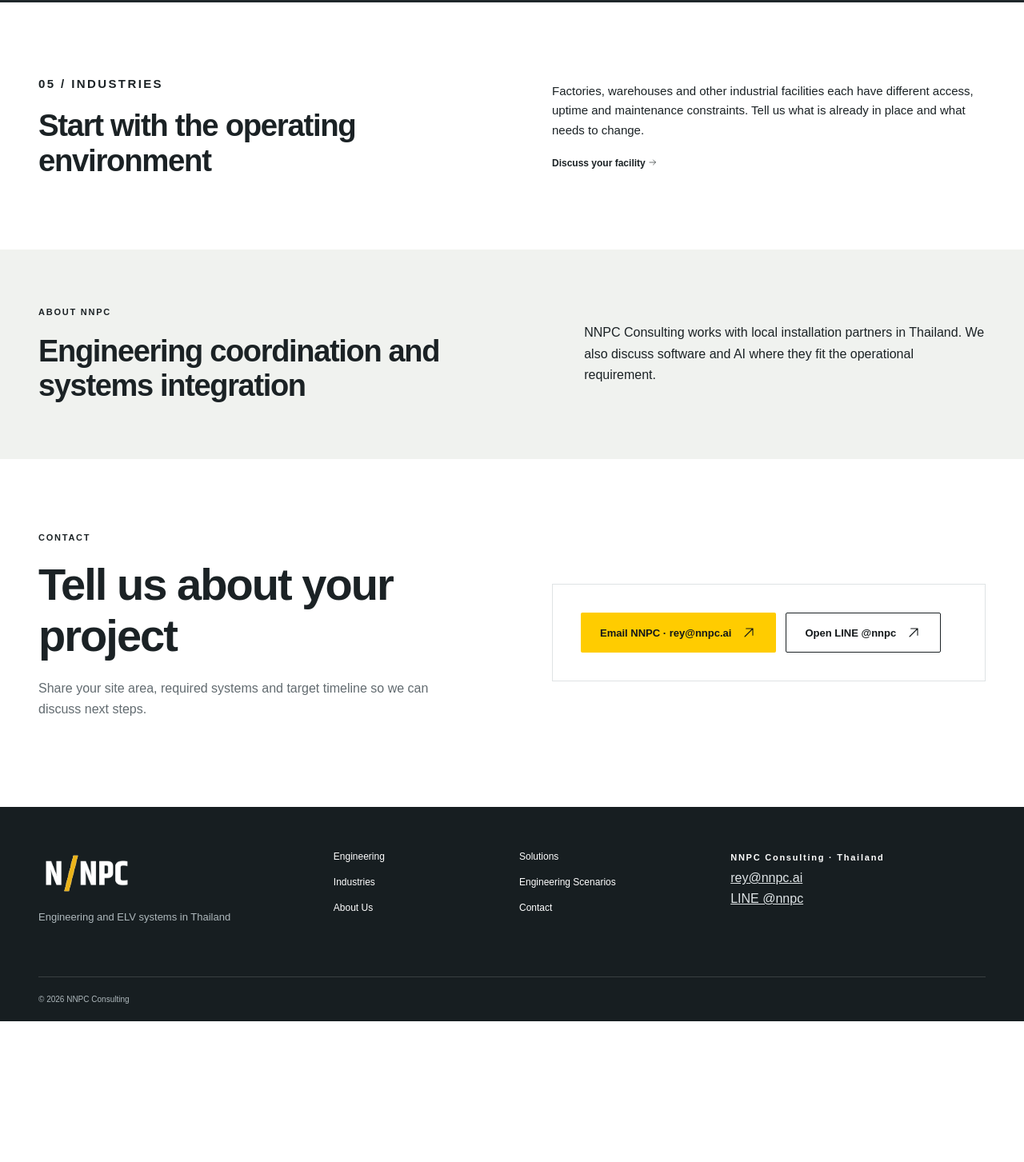
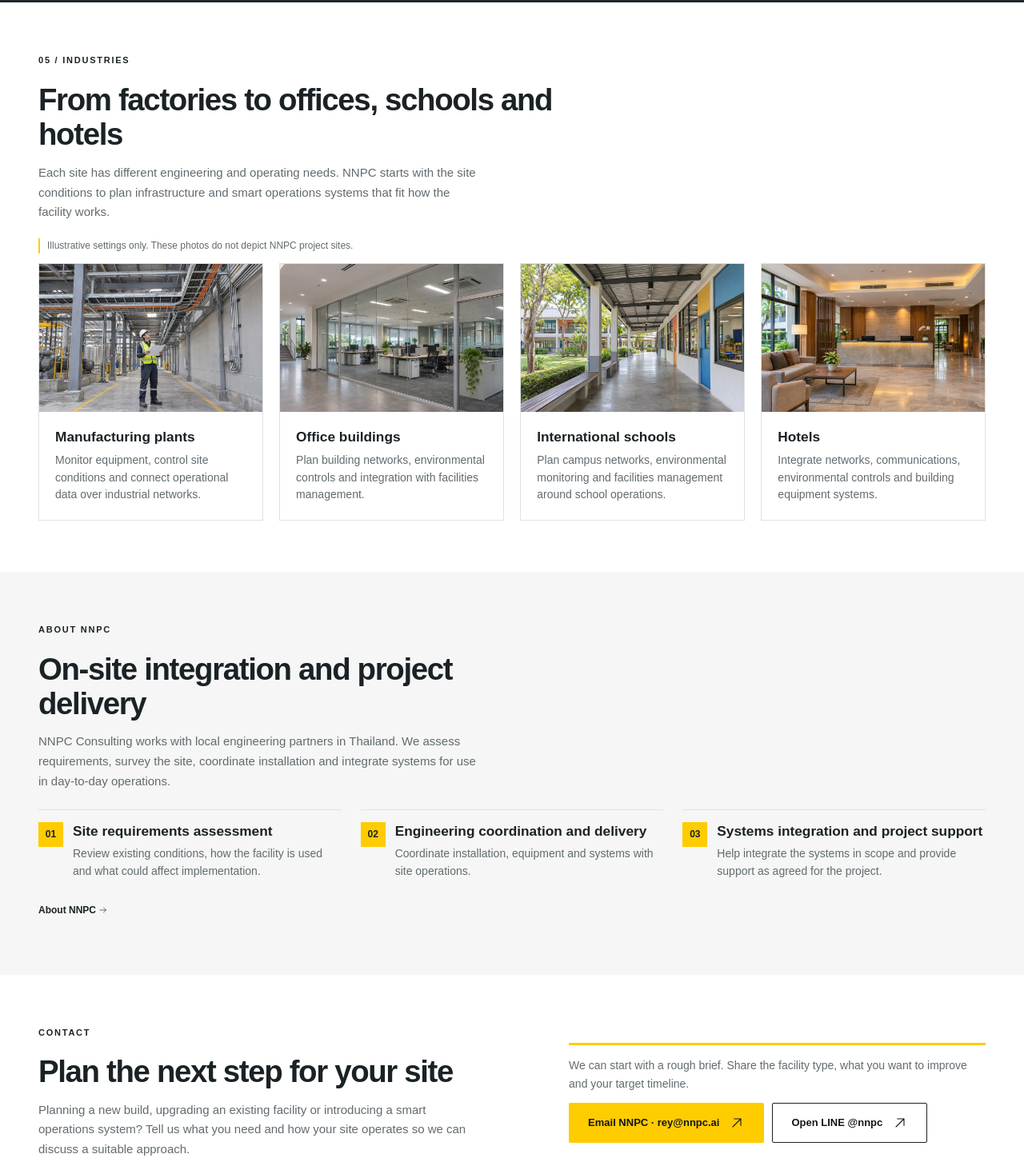
Before and after one commit to Rey9527/nnpc-oee-tool, an Astro site in the folder website-v2/: page / in a window 1280 px wide. Shown: the part 4155-5608 px from the top of the page at 80% size. Before the commit the page ends 5432 px from the top, so only its background shows below. Built offline with nearby package versions, Linux system fonts and the light colour scheme; Astro itself is replaced by a stand-in of ours.

Commit message:
Show industry settings and clarify homepage enquiries

```diff
--- a/website-v2/src/components/Home.astro
+++ b/website-v2/src/components/Home.astro
@@ -7,9 +7,10 @@ import SectionHeading from './SectionHeading.astro';
 import ServiceCard from './ServiceCard.astro';
 import ProjectCard from './ProjectCard.astro';
 import CoverageMap from './CoverageMap.astro';
+import HomeClosing from './HomeClosing.astro';
 import Icon from './Icon.astro';
 import type { Locale } from '../content/home';
-import { capabilityIcons, contact, homeCopy, serviceIcons, solutionNames } from '../content/home-copy';
+import { capabilityIcons, homeCopy, serviceIcons, solutionNames } from '../content/home-copy';
 import { engineeringPath, engineeringServices, localizedPath, servicePath, solutionPath } from '../content/routes';
 import { solutionIds } from '../content/company';
 
@@ -124,32 +125,7 @@ const sceneImages = ['cctv-inspection', 'network-room', 'ahu-monitoring'];
       </div>
     </section>
 
-    <section id="industries" class="section container industries-section">
-      <SectionHeading eyebrow={copy.industries.eyebrow} title={copy.industries.title} />
-      <div>
-        <p>{copy.industries.text}</p>
-        <a class="text-link" href="#contact">{copy.industries.link} <span class="ui-symbol"><Icon name="arrow-right" /></span></a>
-      </div>
-    </section>
-
-    <section id="about" class="about-section">
-      <div class="container about-inner">
-        <SectionHeading eyebrow={copy.about.eyebrow} title={copy.about.title} />
-        <p>{copy.about.text}</p>
-      </div>
-    </section>
-
-    <section id="contact" class="section container contact-section">
-      <div>
-        <p class="eyebrow">{copy.contact.eyebrow}</p>
-        <h2>{copy.contact.title}</h2>
-        <p>{copy.contact.text}</p>
-      </div>
-      <div class="contact-panel">
-        <Button href={`mailto:${contact.email}`}>{copy.contact.email} · {contact.email}</Button>
-        <Button href={contact.lineUrl} secondary>{`${copy.contact.line} ${contact.lineId}`}</Button>
-      </div>
-    </section>
+    <HomeClosing locale={locale} />
   </main>
   <Footer locale={locale} />
 </BaseLayout>
--- /dev/null
+++ b/website-v2/src/components/HomeClosing.astro
@@ -0,0 +1,165 @@
+---
+import { Image } from 'astro:assets';
+import Button from './Button.astro';
+import Icon from './Icon.astro';
+import SectionHeading from './SectionHeading.astro';
+import manufacturing from '../assets/industries/manufacturing.jpg';
+import office from '../assets/industries/office.jpg';
+import school from '../assets/industries/school.jpg';
+import hotel from '../assets/industries/hotel.jpg';
+import type { Locale } from '../content/home';
+import { homeClosingCopy } from '../content/home-closing';
+import { contact, homeCopy } from '../content/home-copy';
+import { localizedPath } from '../content/routes';
+
+interface Props { locale: Locale }
+const { locale } = Astro.props;
+const copy = homeClosingCopy[locale];
+const labels = homeCopy[locale];
+const scenes = [
+  { id: 'manufacturing', image: manufacturing },
+  { id: 'office', image: office },
+  { id: 'school', image: school },
+  { id: 'hotel', image: hotel },
+] as const;
+---
+
+<section id="industries" class="closing-section container" aria-label={copy.industries.title}>
+  <SectionHeading eyebrow={labels.industries.eyebrow} title={copy.industries.title} text={copy.industries.text} />
+  <figure class="industry-scenes">
+    <figcaption>{copy.industries.illustration}</figcaption>
+    <ul class="industry-grid" role="list">
+      {scenes.map(({ id, image }) => {
+        const setting = copy.industries.settings[id];
+        return (
+          <li class="industry-card">
+            <Image
+              src={image}
+              alt={setting.alt}
+              widths={[360, 540, 720, 960]}
+              sizes="(min-width: 1440px) 315px, (min-width: 1024px) 25vw, (min-width: 601px) 50vw, 42vw"
+              format="webp"
+              loading="lazy"
+              decoding="async"
+            />
+            <div class="industry-card-copy">
+              <h3>{setting.title}</h3>
+              <p>{setting.text}</p>
+            </div>
+          </li>
+        );
+      })}
+    </ul>
+  </figure>
+</section>
+
+<section id="about" class="closing-section delivery-overview" aria-label={copy.about.title}>
+  <div class="container">
+    <SectionHeading eyebrow={labels.about.eyebrow} title={copy.about.title} text={copy.about.text} />
+    <ol class="delivery-capabilities" role="list">
+      {copy.about.steps.map(([title, description], index) => (
+        <li>
+          <span class="step-number" aria-hidden="true">{String(index + 1).padStart(2, '0')}</span>
+          <div>
+            <h3>{title}</h3>
+            <p>{description}</p>
+          </div>
+        </li>
+      ))}
+    </ol>
+    <a class="text-link about-link" href={localizedPath(locale, 'about/')}>
+      {copy.about.link} <span class="ui-symbol" aria-hidden="true"><Icon name="arrow-right" /></span>
+    </a>
+  </div>
+</section>
+
+<section id="contact" class="closing-section container enquiry" aria-label={copy.contact.title}>
+  <SectionHeading eyebrow={labels.contact.eyebrow} title={copy.contact.title} text={copy.contact.text} />
+  <div class="enquiry-actions">
+    <p>{copy.contact.prompt}</p>
+    <div class="enquiry-links">
+      <Button href={`mailto:${contact.email}`}>{labels.contact.email} · {contact.email}</Button>
+      <Button href={contact.lineUrl} secondary>{`${labels.contact.line} ${contact.lineId}`}</Button>
+    </div>
+  </div>
+</section>
+
+<style>
+  .closing-section { padding-block: clamp(38px, 5vw, 66px); }
+  .closing-section :global(.section-heading .muted) { margin-block: 14px 0; }
+  .industry-scenes { margin: 20px 0 0; }
+  .industry-scenes figcaption {
+    margin-bottom: 12px;
+    padding-inline-start: 9px;
+    border-inline-start: 2px solid var(--yellow);
+    color: var(--muted);
+    font-size: 12px;
+    line-height: 1.55;
+  }
+  .industry-grid, .delivery-capabilities {
+    display: grid;
+    grid-template-columns: minmax(0, 1fr);
+    padding: 0;
+    list-style: none;
+  }
+  .industry-grid { gap: clamp(12px, 1.6vw, 24px); margin: 0; }
+  .industry-card { border: 1px solid var(--line); }
+  .industry-card img {
+    display: block;
+    width: 100%;
+    height: auto;
+    aspect-ratio: 3 / 2;
+    object-fit: cover;
+    background: var(--paper);
+  }
+  .industry-card-copy { padding: clamp(12px, 1.6vw, 20px); }
+  .industry-card h3, .delivery-capabilities h3 {
+    font-size: clamp(16px, 1.35vw, 20px);
+    letter-spacing: 0;
+  }
+  .industry-card p, .delivery-capabilities p {
+    margin: 7px 0 0;
+    color: var(--muted);
+    font-size: 14px;
+    line-height: 1.55;
+  }
+  .delivery-overview { background: var(--paper); }
+  .delivery-capabilities { gap: 0 24px; margin: 22px 0 8px; }
+  .delivery-capabilities li {
+    display: grid;
+    grid-template-columns: auto minmax(0, 1fr);
+    align-items: start;
+    gap: 12px;
+    padding-block: 15px;
+    border-top: 1px solid var(--line);
+  }
+  .about-link { padding-block: 6px; }
+  .enquiry {
+    display: grid;
+    align-items: center;
+    gap: 22px clamp(28px, 5vw, 80px);
+  }
+  .enquiry-actions { padding-top: 14px; border-top: 3px solid var(--yellow); }
+  .enquiry-actions p { margin-bottom: 12px; color: var(--muted); font-size: 14px; }
+  .enquiry-links { display: flex; flex-wrap: wrap; gap: 10px; }
+  .enquiry-links :global(.button) { min-width: 0; max-width: 100%; gap: 12px; overflow-wrap: anywhere; }
+
+  @media (min-width: 601px) {
+    .industry-grid { grid-template-columns: repeat(2, minmax(0, 1fr)); }
+  }
+  @media (min-width: 768px) {
+    .delivery-capabilities { grid-template-columns: repeat(3, minmax(0, 1fr)); }
+    .enquiry { grid-template-columns: minmax(0, 1.15fr) minmax(0, 1fr); }
+  }
+  @media (min-width: 1024px) {
+    .industry-grid { grid-template-columns: repeat(4, minmax(0, 1fr)); }
+  }
+  @media (max-width: 600px) {
+    .industry-card {
+      display: grid;
+      grid-template-columns: 42% minmax(0, 1fr);
+      align-items: center;
+    }
+    .enquiry-links :global(.button) { width: 100%; }
+  }
+</style>
--- /dev/null
+++ b/website-v2/src/content/home-closing.ts
@@ -0,0 +1,154 @@
+import type { Locale } from './home';
+
+type Industry = 'manufacturing' | 'office' | 'school' | 'hotel';
+
+interface HomeClosingCopy {
+  industries: {
+    title: string;
+    text: string;
+    illustration: string;
+    settings: Record<Industry, { title: string; text: string; alt: string }>;
+  };
+  about: {
+    title: string;
+    text: string;
+    steps: readonly (readonly [title: string, text: string])[];
+    link: string;
+  };
+  contact: { title: string; text: string; prompt: string };
+}
+
+export const homeClosingCopy: Record<Locale, HomeClosingCopy> = {
+  en: {
+    industries: {
+      title: 'From factories to offices, schools and hotels',
+      text: 'Each site has different engineering and operating needs. NNPC starts with the site conditions to plan infrastructure and smart operations systems that fit how the facility works.',
+      illustration: 'Illustrative settings only. These photos do not depict NNPC project sites.',
+      settings: {
+        manufacturing: {
+          title: 'Manufacturing plants',
+          text: 'Monitor equipment, control site conditions and connect operational data over industrial networks.',
+          alt: 'An engineer reviewing plans beside equipment and overhead cable trays in a factory.',
+        },
+        office: {
+          title: 'Office buildings',
+          text: 'Plan building networks, environmental controls and integration with facilities management.',
+          alt: 'A glass-partitioned office floor with workstations and ceiling services.',
+        },
+        school: {
+          title: 'International schools',
+          text: 'Plan campus networks, environmental monitoring and facilities management around school operations.',
+          alt: 'A shaded school corridor with classroom doors beside a courtyard.',
+        },
+        hotel: {
+          title: 'Hotels',
+          text: 'Integrate networks, communications, environmental controls and building equipment systems.',
+          alt: 'A hotel lobby with a reception counter and guest seating.',
+        },
+      },
+    },
+    about: {
+      title: 'On-site integration and project delivery',
+      text: 'NNPC Consulting works with local engineering partners in Thailand. We assess requirements, survey the site, coordinate installation and integrate systems for use in day-to-day operations.',
+      steps: [
+        ['Site requirements assessment', 'Review existing conditions, how the facility is used and what could affect implementation.'],
+        ['Engineering coordination and delivery', 'Coordinate installation, equipment and systems with site operations.'],
+        ['Systems integration and project support', 'Help integrate the systems in scope and provide support as agreed for the project.'],
+      ],
+      link: 'About NNPC',
+    },
+    contact: {
+      title: 'Plan the next step for your site',
+      text: 'Planning a new build, upgrading an existing facility or introducing a smart operations system? Tell us what you need and how your site operates so we can discuss a suitable approach.',
+      prompt: 'We can start with a rough brief. Share the facility type, what you want to improve and your target timeline.',
+    },
+  },
+  'zh-tw': {
+    industries: {
+      title: '從工廠到各類營運場域',
+      text: '不同場域有不同的工程條件與管理需求。NNPC 從現場環境出發，規劃合適的基礎設施與智慧營運方案。',
+      illustration: '照片為應用情境示意，非 NNPC 實際案場。',
+      settings: {
+        manufacturing: {
+          title: '製造工廠',
+          text: '監測設備、控制環境條件，並以工業網路串接營運數據。',
+          alt: '工廠內，一位工程人員在設備及上方線槽旁查看圖面。',
+        },
+        office: {
+          title: '辦公大樓',
+          text: '規劃網路基礎設施與環境控制，並整合設施管理。',
+          alt: '玻璃隔間內的辦公區，設有工作桌與天花板設備。',
+        },
+        school: {
+          title: '國際學校',
+          text: '依校園日常運作規劃校園網路、環境監測與設施管理。',
+          alt: '校園庭院旁有遮蔭走廊及相連的教室。',
+        },
+        hotel: {
+          title: '旅館與飯店',
+          text: '整合網路與通訊基礎設施、環境控制及設備系統。',
+          alt: '設有接待櫃檯與旅客座位的旅館大廳。',
+        },
+      },
+    },
+    about: {
+      title: '從系統規劃到現場整合與交付',
+      text: 'NNPC Consulting 在泰國與在地工程夥伴協作，從需求評估、現場勘查到工程協調與系統導入，協助企業將方案落實到日常營運。',
+      steps: [
+        ['現場需求評估', '了解既有環境、使用需求與導入限制。'],
+        ['工程協調與交付', '協調施工、設備、系統及現場作業需求。'],
+        ['系統整合與後續支援', '協助整合相關系統，並依專案約定提供後續支援。'],
+      ],
+      link: '關於我們',
+    },
+    contact: {
+      title: '從現場需求，開始規劃下一步',
+      text: '無論是新建工程、既有設施改善，或智慧營運系統導入，都歡迎提供場域條件與需求，讓我們一起討論適合的方向。',
+      prompt: '規格還沒定，也可以先討論。建議提供場域類型、希望改善的項目及預計時程。',
+    },
+  },
+  th: {
+    industries: {
+      title: 'จากโรงงานสู่อาคารหลากหลายประเภท',
+      text: 'แต่ละพื้นที่มีเงื่อนไขด้านวิศวกรรมและการบริหารต่างกัน NNPC เริ่มจากการทำความเข้าใจหน้างาน เพื่อวางแผนโครงสร้างพื้นฐานและระบบอัจฉริยะที่เหมาะกับการดำเนินงานจริง',
+      illustration: 'ภาพประกอบแสดงลักษณะพื้นที่ ไม่ใช่ภาพสถานที่โครงการของ NNPC',
+      settings: {
+        manufacturing: {
+          title: 'โรงงานผลิต',
+          text: 'ติดตามเครื่องจักร ควบคุมสภาพแวดล้อม และเชื่อมข้อมูลการทำงานผ่านเครือข่ายอุตสาหกรรม',
+          alt: 'วิศวกรตรวจแบบข้างเครื่องจักรและรางเดินสายเหนือศีรษะในโรงงาน',
+        },
+        office: {
+          title: 'อาคารสำนักงาน',
+          text: 'วางระบบเครือข่ายและระบบควบคุมสภาพแวดล้อม พร้อมเชื่อมกับงานบริหารอาคาร',
+          alt: 'พื้นที่ทำงานในสำนักงานที่มีกระจกกั้น โต๊ะทำงาน และอุปกรณ์ติดเพดาน',
+        },
+        school: {
+          title: 'โรงเรียนนานาชาติ',
+          text: 'วางระบบเครือข่ายในโรงเรียน การตรวจวัดสภาพแวดล้อม และการบริหารอาคารให้เข้ากับการใช้งานประจำวัน',
+          alt: 'ทางเดินมีหลังคาริมลานโรงเรียนและห้องเรียนที่เปิดออกสู่ทางเดิน',
+        },
+        hotel: {
+          title: 'โรงแรม',
+          text: 'เชื่อมระบบเครือข่ายและการสื่อสาร ระบบควบคุมสภาพแวดล้อม และอุปกรณ์ภายในอาคาร',
+          alt: 'โถงโรงแรมพร้อมเคาน์เตอร์ต้อนรับและพื้นที่นั่งพักสำหรับแขก',
+        },
+      },
+    },
+    about: {
+      title: 'วางแผน เชื่อมต่อระบบ และส่งมอบงานถึงหน้างาน',
+      text: 'NNPC Consulting ทำงานร่วมกับพันธมิตรด้านวิศวกรรมในประเทศไทย ตั้งแต่ประเมินความต้องการ สำรวจหน้างาน และประสานการติดตั้ง ไปจนถึงเชื่อมต่อระบบเพื่อให้ใช้งานได้จริง',
+      steps: [
+        ['ประเมินความต้องการหน้างาน', 'ตรวจสภาพพื้นที่เดิม ทำความเข้าใจการใช้งาน และระบุข้อจำกัดในการติดตั้งหรือเริ่มใช้งานระบบ'],
+        ['ประสานงานวิศวกรรมและส่งมอบ', 'ประสานการติดตั้ง อุปกรณ์ และระบบให้สอดคล้องกับการทำงานของหน้างาน'],
+        ['เชื่อมต่อระบบและดูแลหลังส่งมอบ', 'ช่วยเชื่อมต่อระบบที่อยู่ในขอบเขตงานและให้การสนับสนุนตามที่ตกลงในโครงการ'],
+      ],
+      link: 'รู้จัก NNPC',
+    },
+    contact: {
+      title: 'เริ่มวางแผนจากความต้องการหน้างาน',
+      text: 'ไม่ว่าจะเป็นงานก่อสร้างใหม่ การปรับปรุงพื้นที่เดิม หรือการนำระบบอัจฉริยะมาใช้ในการดำเนินงาน แจ้งสภาพพื้นที่และสิ่งที่ต้องการ เพื่อหารือแนวทางที่เหมาะสมร่วมกัน',
+      prompt: 'เริ่มคุยกันได้แม้ยังไม่ได้สรุปข้อกำหนด เพียงแจ้งประเภทพื้นที่ สิ่งที่ต้องการปรับปรุง และช่วงเวลาที่วางแผนไว้',
+    },
+  },
+};
```
Also changed, not shown: website-v2/docs/CHANGELOG.md, website-v2/src/assets/industries/hotel.jpg (added), website-v2/src/assets/industries/manufacturing.jpg (added), website-v2/src/assets/industries/office.jpg (added), website-v2/src/assets/industries/school.jpg (added).
